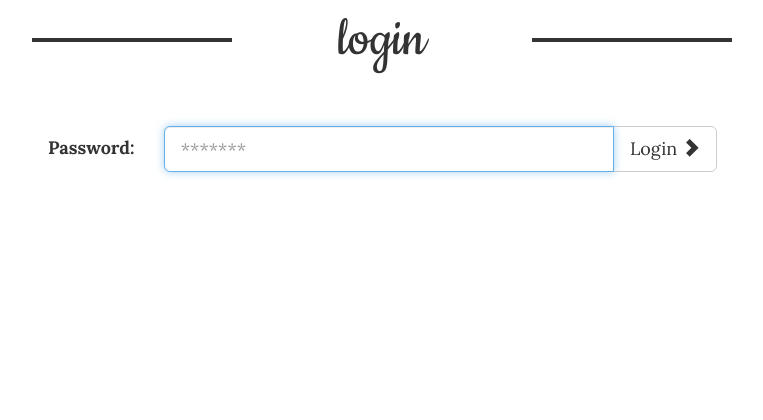
After one commit to robbles/tourist-bingo, a Flask app: page /login/ in a window 1280 px wide. The commit adds this page. Shown: the top 420 px of the page, without its empty margins (258-1021 px from the left). Run offline with Flask 2, Linux system fonts and the light colour scheme; some libraries are stand-ins or nearby versions.

Commit message:
add login page

```diff
--- a/app.py
+++ b/app.py
@@ -1,15 +1,26 @@
 #!/usr/bin/env python
 
-from flask import Flask, request, render_template, url_for, redirect
+from flask import Flask, request, render_template, url_for, redirect, session
 import models
+import settings
 
 app = Flask(__name__)
+app.config.from_object(settings)
 
 targets = models.ShuffledSet('targets')
 
 @app.route('/')
 def root():
     return redirect('/board/')
+
+@app.route('/login/', methods=['GET', 'POST'])
+def login():
+    if request.method == 'POST':
+        if request.form.get('password') == settings.PASSWORD:
+            session['logged_in'] = True
+            return redirect(url_for('.admin'))
+
+    return render_template('login.html')
 
 @app.route('/board/')
 def board():
@@ -18,6 +29,9 @@ def board():
 
 @app.route('/admin/', methods=['GET', 'POST'])
 def admin():
+    if not session.get('logged_in'):
+        return redirect(url_for('.login'))
+
     if request.method == 'POST':
         text = request.form.get('text')
         if text:
--- a/settings.py
+++ b/settings.py
@@ -3,3 +3,6 @@ from os import environ as env
 REDIS_HOST = env.get('REDIS_HOST', 'localhost')
 REDIS_PORT = int(env.get('REDIS_PORT', 6379))
 REDIS_DB = int(env.get('REDIS_DB', 10))
+
+PASSWORD = env.get('PASSWORD', 'password')
+SECRET_KEY = env.get('SECRET_KEY', 'UeYYonX1w9jSGAaCwu3hy9tp2le1dSxrNHodn0HXpH3CzvxZCoBvnJUgNZI9mGJi')
--- a/static/css/style.css
+++ b/static/css/style.css
@@ -213,6 +213,10 @@ body {
   margin-top: -0.25em;
 }
 
+.login-form {
+  margin-top: 6em;
+}
+
 @media print {
   .nav { display: none; }
   .attribution { display: none; }
--- a/templates/admin.html
+++ b/templates/admin.html
@@ -1,6 +1,6 @@
 {% extends 'base.html' %}
 
-{% block title %}Tourist Bingo{% endblock %}
+{% block title %}Tourist Bingo - Admin{% endblock %}
 
 {% block content %}
 <div class="bingo-header">
--- /dev/null
+++ b/templates/login.html
@@ -0,0 +1,24 @@
+{% extends 'base.html' %}
+
+{% block title %}Tourist Bingo - Login{% endblock %}
+
+{% block content %}
+<div class="bingo-header">
+  <h1>login</h1>
+</div>
+
+<form class="form-inline login-form" method="post">
+    <div class="form-group">
+        <label for="password" class="col-sm-2 control-label input-lg">Password:</label>
+        <div class="col-sm-10">
+            <div class="input-group">
+                <input id="password" type="password" name="password" class="form-control input-lg" placeholder="*******" autofocus required />
+                <div class="input-group-btn">
+                    <button type="submit" class="btn btn-default btn-lg">Login <span class="glyphicon glyphicon-chevron-right"></span></button>
+                </div>
+            </div>
+        </div>
+    </div>
+</form>
+
+{% endblock %}
```
